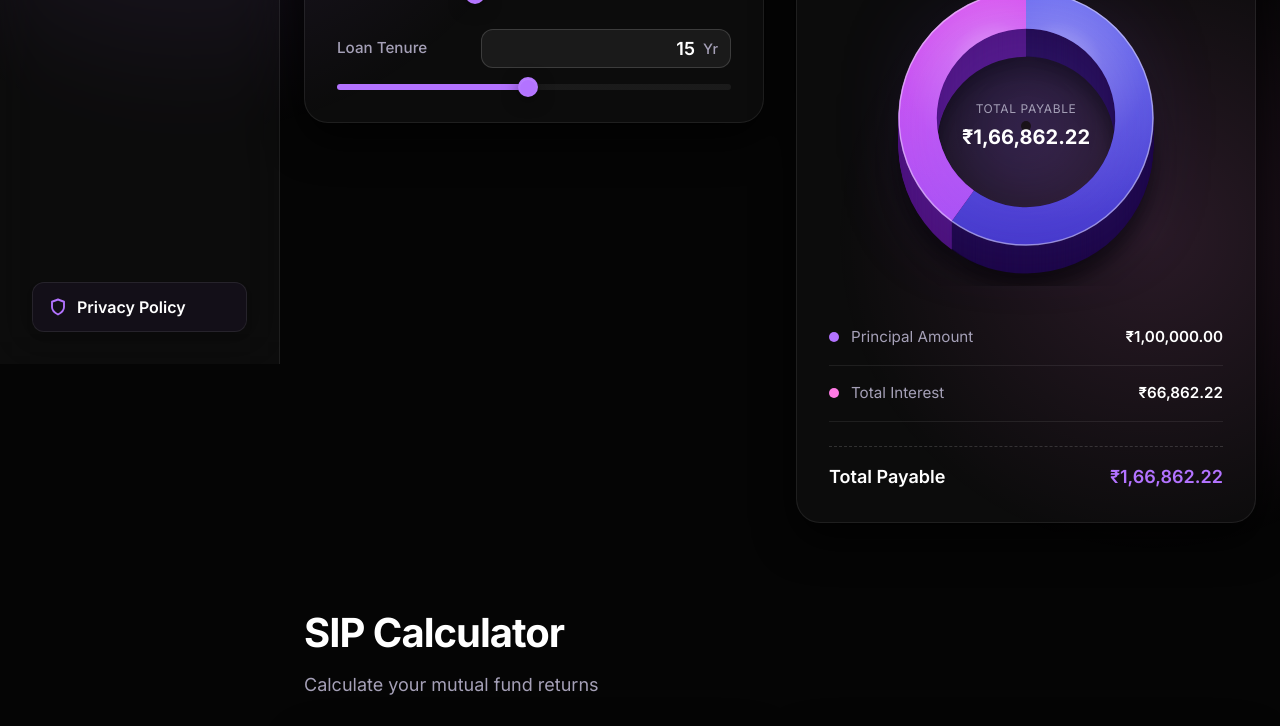
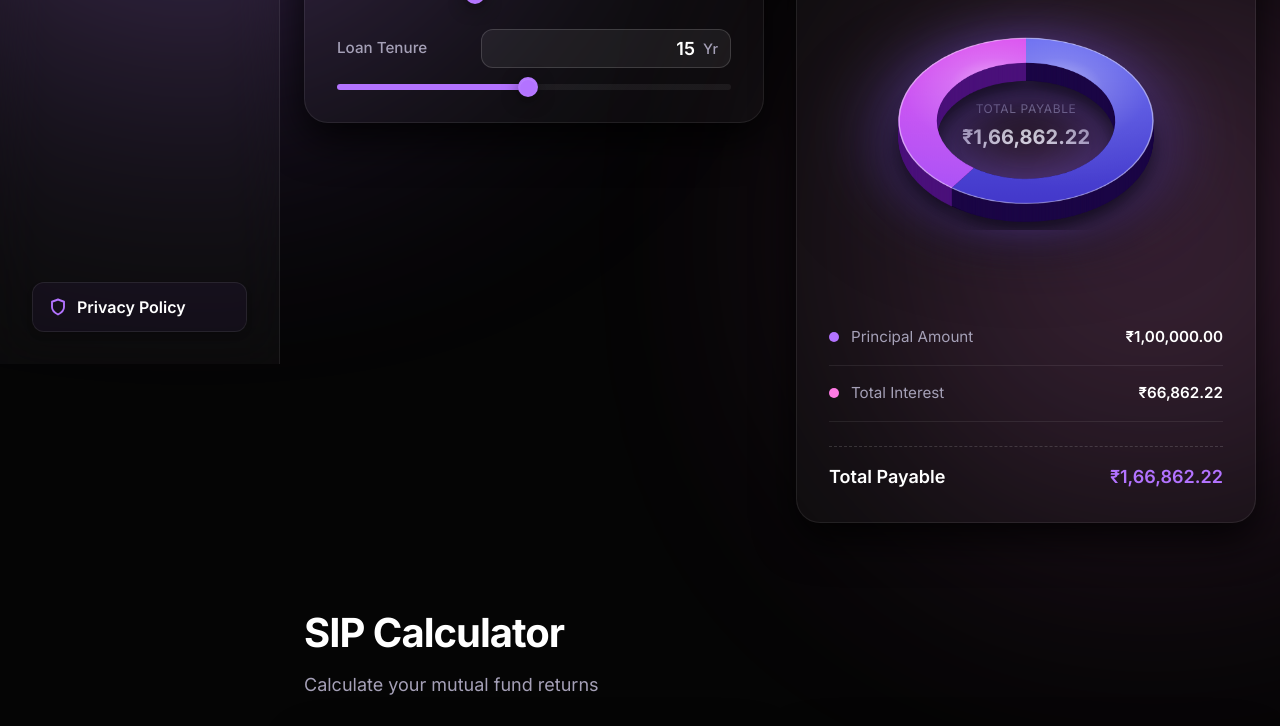
Before and after one commit to IshaanThakur09/fintools, a plain HTML site: page calculators.html in a window 1280 px wide. Shown: the part 436-1162 px from the top of the page. Drawn offline with nearby package versions, Linux system fonts and the light colour scheme.

Commit message:
Revert to working state, fix 3D chart for Intel integrated GPU

```diff
--- a/app.js
+++ b/app.js
@@ -63,7 +63,7 @@ Chart.Tooltip.positioners.outside = function(elements, eventPosition) {
 // Faux 3D Chart Plugin
 const faux3DPlugin = {
     id: 'faux3d',
-    afterDraw: (chart) => {
+    beforeDraw: (chart) => {
         const ctx = chart.ctx;
         const meta = chart.getDatasetMeta(0);
 
@@ -81,7 +81,17 @@ const faux3DPlugin = {
             targetLifts[1] = 20;
         }
 
-        chart.fauxLifts = targetLifts;
+        let needsRedraw = false;
+        for (let i = 0; i < 2; i++) {
+            chart.fauxLifts[i] += (targetLifts[i] - chart.fauxLifts[i]) * 0.15;
+            if (Math.abs(chart.fauxLifts[i] - targetLifts[i]) > 0.1) needsRedraw = true;
+        }
+
+        // Loop animation until targets reached
+        if (needsRedraw) {
+            requestAnimationFrame(() => chart.render());
+        }
+
         const baseDepth = 28;
 
         ctx.save();
@@ -306,12 +316,6 @@ const initEmiCalculator = () => {
             sliderEl.style.setProperty('--fill', `${percentage}%`);
         };
 
-        let calcTimeout;
-        const triggerCalc = () => {
-            if(calcTimeout) cancelAnimationFrame(calcTimeout);
-            calcTimeout = requestAnimationFrame(calculate);
-        };
-
         inputEl.addEventListener('input', () => {
             let val = parseFloat(inputEl.value);
             let min = parseFloat(inputEl.min);
@@ -322,13 +326,13 @@ const initEmiCalculator = () => {
 
             sliderEl.value = inputEl.value;
             updateSliderFill(inputEl.value);
-            triggerCalc();
+            requestAnimationFrame(calculate);
         });
 
         sliderEl.addEventListener('input', () => {
             inputEl.value = sliderEl.value;
             updateSliderFill(sliderEl.value);
-            triggerCalc();
+            requestAnimationFrame(calculate);
         });
 
         // Init fill
@@ -408,12 +412,6 @@ const initSipCalculator = () => {
             sliderEl.style.setProperty('--fill', `${percentage}%`);
         };
 
-        let calcTimeout;
-        const triggerCalc = () => {
-            if(calcTimeout) cancelAnimationFrame(calcTimeout);
-            calcTimeout = requestAnimationFrame(calculate);
-        };
-
         inputEl.addEventListener('input', () => {
             let val = parseFloat(inputEl.value);
             let min = parseFloat(inputEl.min);
@@ -424,13 +422,13 @@ const initSipCalculator = () => {
 
             sliderEl.value = inputEl.value;
             updateSliderFill(inputEl.value);
-            triggerCalc();
+            requestAnimationFrame(calculate);
         });
 
         sliderEl.addEventListener('input', () => {
             inputEl.value = sliderEl.value;
             updateSliderFill(sliderEl.value);
-            triggerCalc();
+            requestAnimationFrame(calculate);
         });
 
         // Init fill
--- a/style2.css
+++ b/style2.css
@@ -27,6 +27,7 @@
 html {
     min-height: 100vh;
     width: 100%;
+    overflow-x: hidden;
 }
 
 * {
@@ -44,6 +45,7 @@ body {
     /* App shell body */
     width: 100%;
     min-height: 100vh;
+    overflow-x: hidden;
 }
 
 .container {
@@ -65,26 +67,27 @@ body {
 .app-layout::after {
     content: '';
     position: fixed;
+    border-radius: 50%;
+    filter: blur(140px);
     z-index: -1;
+    opacity: 0.6;
     pointer-events: none;
-    transform: translateZ(0);
-    will-change: transform;
 }
 
 .app-layout::before {
-    background: radial-gradient(circle, rgba(179, 115, 255, 0.15) 0%, rgba(179, 115, 255, 0) 70%);
-    width: 60vw;
-    height: 60vw;
-    top: -15vw;
-    left: -15vw;
+    background: rgba(179, 115, 255, 0.5);
+    width: 50vw;
+    height: 50vw;
+    top: -10vw;
+    left: -10vw;
 }
 
 .app-layout::after {
-    background: radial-gradient(circle, rgba(255, 123, 229, 0.12) 0%, rgba(255, 123, 229, 0) 70%);
-    width: 50vw;
-    height: 50vw;
-    bottom: -15vw;
-    right: -15vw;
+    background: rgba(255, 123, 229, 0.4);
+    width: 40vw;
+    height: 40vw;
+    bottom: -10vw;
+    right: -10vw;
 }
 
 .content-wrapper {
@@ -321,11 +324,6 @@ main {
 
 .mobile-only {
         display: block;
-    }
-
-    .app-layout::before,
-    .app-layout::after {
-        display: none !important;
     }
 }
 
@@ -662,39 +660,29 @@ input[type="number"]::-webkit-inner-spin-button {
     max-width: 320px;
     aspect-ratio: 1;
     position: relative;
-    display: block;
+    display: flex;
+    align-items: center;
+    justify-content: center;
     margin: 0 auto;
 }
 
-.chart-container::before {
-    content: '';
-    position: absolute;
-    top: 50%;
-    left: 50%;
-    transform: translate(-50%, -50%);
-    width: 10px;
-    height: 10px;
-    border-radius: 50%;
-    box-shadow: 0 0 100px 80px rgba(139, 92, 246, 0.25);
-    z-index: 0;
-    pointer-events: none;
-    background: transparent;
-}
-
 .chart-container canvas {
-    display: block;
-    background-color: transparent;
+    position: relative;
+    z-index: 2;
+    transform: scaleY(0.65);
+    transform-origin: center;
+    filter:
+        drop-shadow(0 0 40px rgba(139, 92, 246, 0.6))
+        drop-shadow(0 30px 35px rgba(0, 0, 0, 0.6));
+    transition: transform 0.3s ease;
 }
 
 .chart-container:hover canvas {
-    filter: brightness(1.08);
+    transform: scaleY(0.75);
 }
 
 .chart-center-label {
     position: absolute;
-    top: 50%;
-    left: 50%;
-    transform: translate(-50%, -50%);
     display: flex;
     flex-direction: column;
     align-items: center;
```
